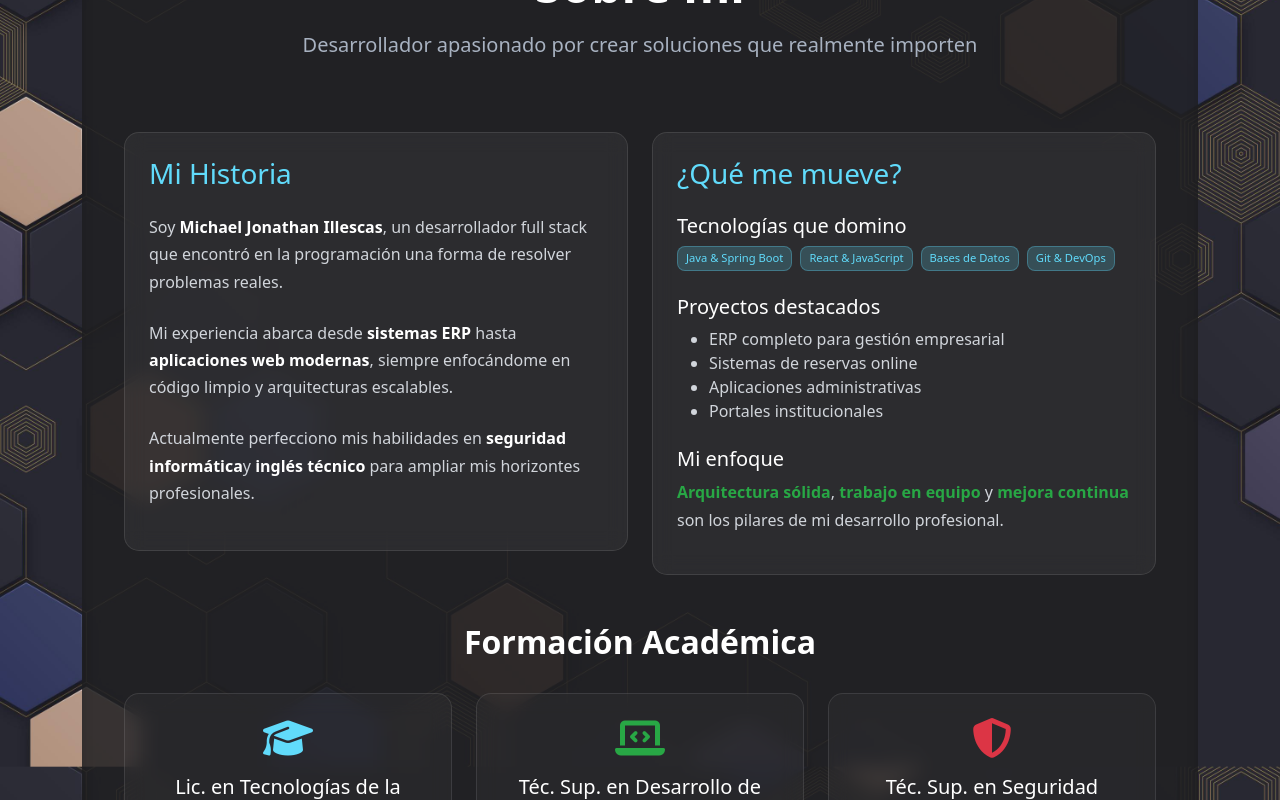
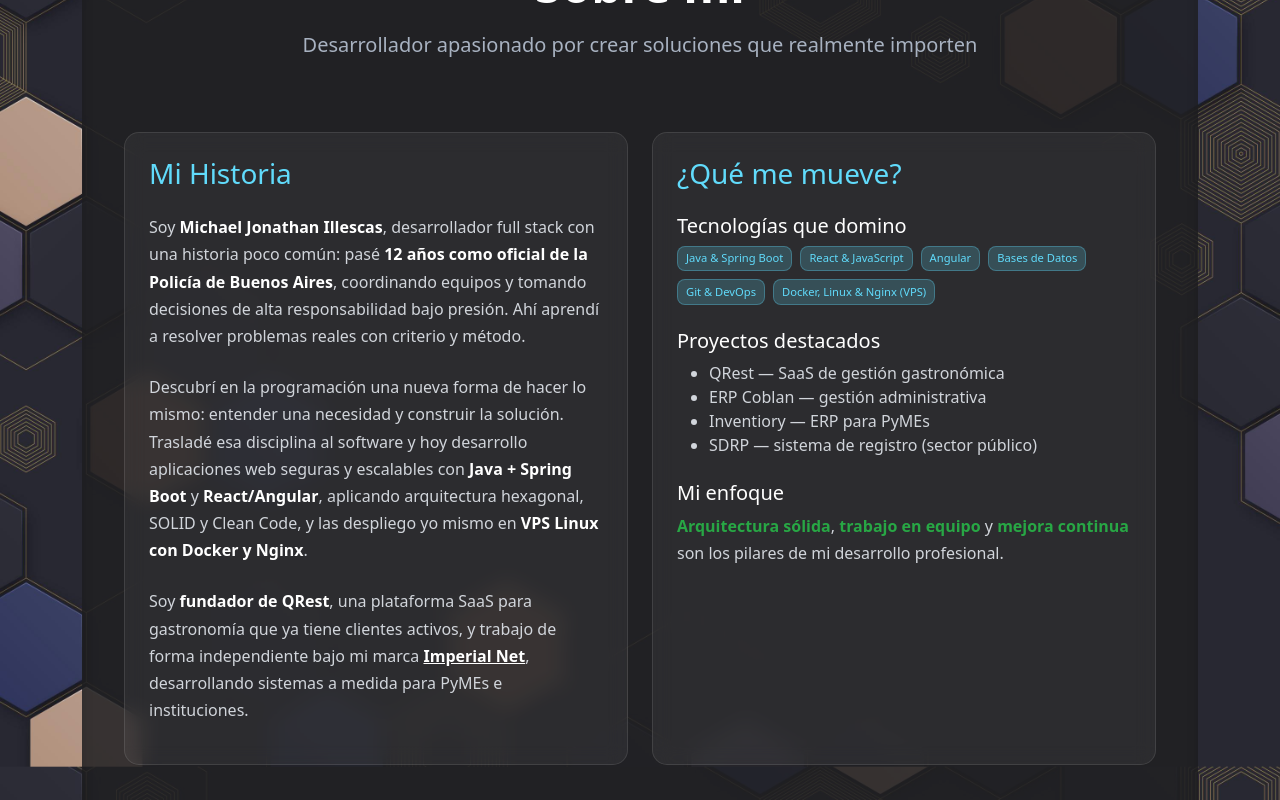
Before and after one commit to MichaelIllescas/my-portfolio, a React (Vite) app: page / in a window 1280 px wide. Shown: the part 940-1740 px from the top of the page. Built offline with nearby package versions, Linux system fonts and the light colour scheme.

Commit message:
feat(about): contar trayectoria real y proyectos destacados
Historia de reconversion policia -> developer, link a Imperial Net, proyectos reales y alturas de tarjetas igualadas.

```diff
--- a/src/pages/About.jsx
+++ b/src/pages/About.jsx
@@ -20,21 +20,34 @@ function About() {
       {/* Contenido principal en dos columnas más elegante */}
       <div className="container">
         <div className="row mb-5" data-aos="fade-left">
-        <div className="col-lg-6 mb-4">
+        <div className="col-lg-6 mb-4 mb-lg-0">
           <div className="about-card p-4 h-100">
             <h3 className="mb-4" style={{color: "#61dbfb"}}>Mi Historia</h3>
             <p className="mb-4" style={{color: "#d1d5db", lineHeight: "1.7"}}>
-              Soy <strong style={{color: "#ffffff"}}>Michael Jonathan Illescas</strong>, un desarrollador full stack
-              que encontró en la programación una forma de resolver problemas reales.
+              Soy <strong style={{color: "#ffffff"}}>Michael Jonathan Illescas</strong>, desarrollador full stack
+              con una historia poco común: pasé <strong style={{color: "#ffffff"}}>12 años como oficial de la
+              Policía de Buenos Aires</strong>, coordinando equipos y tomando decisiones de alta responsabilidad
+              bajo presión. Ahí aprendí a resolver problemas reales con criterio y método.
             </p>
             <p className="mb-4" style={{color: "#d1d5db", lineHeight: "1.7"}}>
-              Mi experiencia abarca desde <strong style={{color: "#ffffff"}}>sistemas ERP</strong> hasta
-              <strong style={{color: "#ffffff"}}> aplicaciones web modernas</strong>, siempre enfocándome en
-              código limpio y arquitecturas escalables.
+              Descubrí en la programación una nueva forma de hacer lo mismo: entender una necesidad y construir
+              la solución. Trasladé esa disciplina al software y hoy desarrollo aplicaciones web seguras y
+              escalables con <strong style={{color: "#ffffff"}}>Java + Spring Boot</strong> y
+              <strong style={{color: "#ffffff"}}> React/Angular</strong>, aplicando arquitectura hexagonal, SOLID
+              y Clean Code, y las despliego yo mismo en
+              <strong style={{color: "#ffffff"}}> VPS Linux con Docker y Nginx</strong>.
             </p>
             <p style={{color: "#d1d5db", lineHeight: "1.7"}}>
-              Actualmente perfecciono mis habilidades en <strong style={{color: "#ffffff"}}>seguridad informática</strong>
-              y <strong style={{color: "#ffffff"}}>inglés técnico</strong> para ampliar mis horizontes profesionales.
+              Soy <strong style={{color: "#ffffff"}}>fundador de QRest</strong>, una plataforma SaaS para
+              gastronomía que ya tiene clientes activos, y trabajo de forma independiente bajo mi marca{" "}
+              <a
+                href="https://imperial-net.com"
+                target="_blank"
+                rel="noopener noreferrer"
+                style={{color: "#ffffff", textDecoration: "underline"}}
+              >
+                <strong>Imperial Net</strong>
+              </a>, desarrollando sistemas a medida para PyMEs e instituciones.
             </p>
           </div>
         </div>
@@ -48,18 +61,20 @@ function About() {
               <div className="d-flex flex-wrap gap-2 mb-3">
                 <span className="tech-badge">Java & Spring Boot</span>
                 <span className="tech-badge">React & JavaScript</span>
+                <span className="tech-badge">Angular</span>
                 <span className="tech-badge">Bases de Datos</span>
                 <span className="tech-badge">Git & DevOps</span>
+                <span className="tech-badge">Docker, Linux & Nginx (VPS)</span>
               </div>
             </div>
 
             <div className="mb-4">
               <h5 style={{color: "#ffffff"}}>Proyectos destacados</h5>
               <ul className="custom-list" style={{color: "#d1d5db"}}>
-                <li>ERP completo para gestión empresarial</li>
-                <li>Sistemas de reservas online</li>
-                <li>Aplicaciones administrativas</li>
-                <li>Portales institucionales</li>
+                <li>QRest — SaaS de gestión gastronómica</li>
+                <li>ERP Coblan — gestión administrativa</li>
+                <li>Inventiory — ERP para PyMEs</li>
+                <li>SDRP — sistema de registro (sector público)</li>
               </ul>
             </div>
 
```
